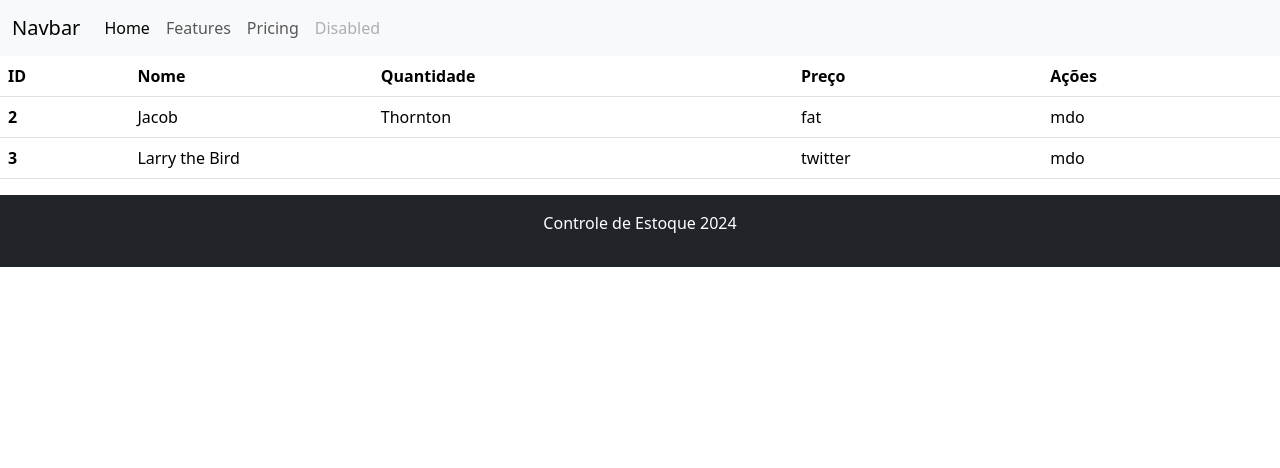
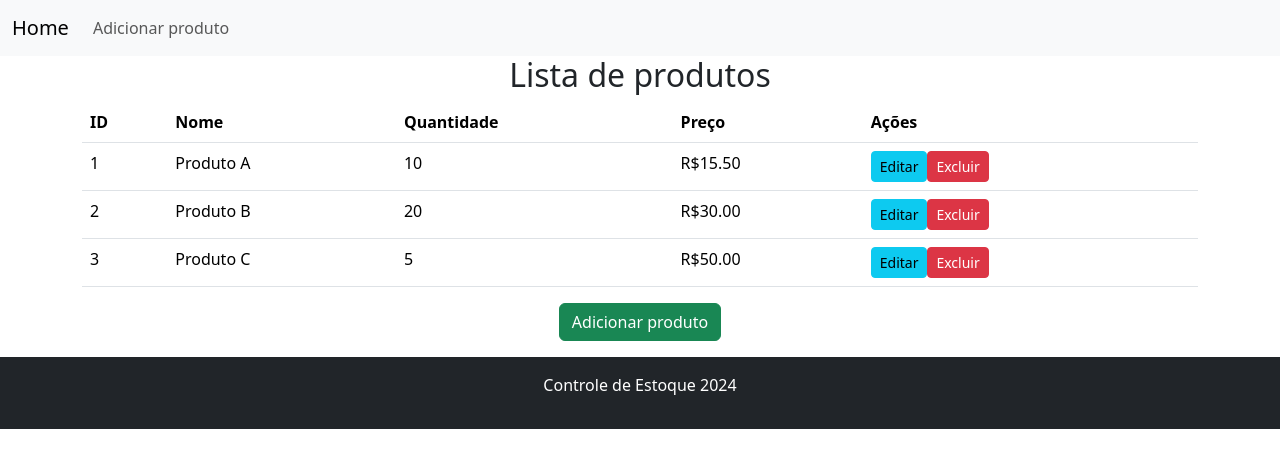
Before and after one commit to kimberlyyb/starttech, an Angular app in the folder projeto-angular2/: page /produtos-lista in a window 1280 px wide. Shown: the top 468 px of the page. Built offline with nearby package versions, Linux system fonts and the light colour scheme.

Commit message:
adicionei a logica

```diff
--- a/projeto-angular2/src/app/app.routes.ts
+++ b/projeto-angular2/src/app/app.routes.ts
@@ -1,8 +1,11 @@
 import { Routes } from '@angular/router';
 import { ProdutosListaComponent } from './produtos-lista/produtos-lista.component';
+import { ProdutosFormComponent } from './produtos-form/produtos-form.component';
 
 
 export const routes: Routes = [
     {path: '', redirectTo: 'produtos-lista', pathMatch:'full'},
     {path: 'produtos-lista', component: ProdutosListaComponent},
+    {path: 'produtos-form', component: ProdutosFormComponent},
+    {path: 'produtos-form/:id', component: ProdutosFormComponent}
 ];
--- /dev/null
+++ b/projeto-angular2/src/app/models/produtos.models.ts
@@ -0,0 +1,6 @@
+export interface Produto {
+    id: number;
+    nome: string;
+    quantidade: number;
+    preco: number;
+}
--- a/projeto-angular2/src/app/navbar/navbar.component.html
+++ b/projeto-angular2/src/app/navbar/navbar.component.html
@@ -1,22 +1,13 @@
 <nav class="navbar navbar-expand-lg bg-body-tertiary">
     <div class="container-fluid">
-      <a class="navbar-brand" href="#">Navbar</a>
+      <a class="navbar-brand" href="#">Home</a>
       <button class="navbar-toggler" type="button" data-bs-toggle="collapse" data-bs-target="#navbarNav" aria-controls="navbarNav" aria-expanded="false" aria-label="Toggle navigation">
         <span class="navbar-toggler-icon"></span>
       </button>
       <div class="collapse navbar-collapse" id="navbarNav">
         <ul class="navbar-nav">
           <li class="nav-item">
-            <a class="nav-link active" aria-current="page" href="#">Home</a>
-          </li>
-          <li class="nav-item">
-            <a class="nav-link" href="#">Features</a>
-          </li>
-          <li class="nav-item">
-            <a class="nav-link" href="#">Pricing</a>
-          </li>
-          <li class="nav-item">
-            <a class="nav-link disabled" aria-disabled="true">Disabled</a>
+            <a class="nav-link" ng-reflect-router-link="/produtos-form">Adicionar produto</a>
           </li>
         </ul>
       </div>
--- /dev/null
+++ b/projeto-angular2/src/app/produto.service.ts
@@ -0,0 +1,38 @@
+import { Injectable } from "@angular/core";
+import { Produto } from './models/produtos.models';
+
+@Injectable({
+    providedIn: 'root'
+})
+export class ProdutoService {
+    private produtos: Produto[] = [
+        { id: 1, nome: 'Produto A', quantidade: 10, preco: 15.5 },
+        { id: 2, nome: 'Produto B', quantidade: 20, preco: 30.0 },
+        { id: 3, nome: 'Produto C', quantidade: 5, preco: 50.0 }]
+
+    // pode ser usado para definir valores iniciais para as propiedades do objeto
+    constructor() { }
+
+    getProdutos(): Produto[] {
+        return this.produtos;
+    }
+    // adiciona um novo produto na array de produtos
+    addProduto(produto: Produto): void {
+        this.produtos.push(produto);
+    }
+    //  deleta
+    deleteProduto(id: number): void {
+        this.produtos = this.produtos.filter(produto => produto.id !== id);
+    }
+
+    getProdutoById(id: number): Produto | undefined {
+        return this.produtos.find(produto => produto.id === id);
+    }
+
+    updateProduto(updatedProduto: Produto): void {
+        const index = this.produtos.findIndex(produto => produto.id === updatedProduto.id);
+        if (index !== -1) {
+            this.produtos[index] = updatedProduto;
+        }
+    }
+};
--- /dev/null
+++ b/projeto-angular2/src/app/produtos-form/produtos-form.component.html
@@ -0,0 +1,27 @@
+<div class="container container-form">
+
+    <h2>{{ produto.id ? 'Editar produto' : 'Adicionar produto'}}</h2>
+
+    <form (ngSubmit)="salvarProduto()" #produtoForm="ngForm">
+
+        <div class="form-group">
+            <label for="nome">Nome do poduto</label>
+            <input type="text" class="form-control" id="nome" [(ngModel)]="produto.nome" name="nome" required>
+        </div>
+
+        <div class="form-group">
+            <label for="quantidade">Quantidade</label>
+            <input type="number" class="form-control" id="quantidade" [(ngModel)]="produto.quantidade" name="quantidade"
+                required>
+        </div>
+
+        <div class="form-group">
+            <label for="preco">Preço</label>
+            <input type="number" class="form-control" id="preco" [(ngModel)]="produto.preco" name="preco" required>
+        </div>
+
+        <button type="submit" class="btn btn-success mt-3" [disabled]="!produtoForm.form.valid">Salvar</button>
+    </form>
+
+
+</div>
--- /dev/null
+++ b/projeto-angular2/src/app/produtos-form/produtos-form.component.ts
@@ -0,0 +1,50 @@
+import { Component, OnInit } from '@angular/core';
+import {FormsModule} from '@angular/forms';
+import { Produto } from '../models/produtos.models';
+import { ActivatedRoute, Router } from '@angular/router';
+import { ProdutoService } from '../produto.service';
+
+@Component({
+  selector: 'app-produtos-form',
+  standalone: true,
+  imports: [FormsModule],
+  templateUrl: './produtos-form.component.html',
+  styleUrl: './produtos-form.component.css'
+})
+export class ProdutosFormComponent implements OnInit{
+produto: Produto = {
+  id: 0,
+  nome: '',
+  quantidade: 0,
+  preco: 0
+};
+
+constructor(
+  private produtoService: ProdutoService,
+  private route: ActivatedRoute,
+  private router: Router
+){}
+
+ngOnInit(): void {
+  const id = this.route.snapshot.paramMap.get('id');
+  if (id){
+    const produtoId = Number(id);
+    const produtoExistente = this.produtoService.getProdutoById(produtoId);
+    if(produtoExistente){
+      this.produto = {...produtoExistente};
+    }
+  }
+}
+salvarProduto(): void {
+  if (this.produto.id === 0){
+    const novoId = this.produtoService.getProdutos().length + 1;
+    this.produto.id = novoId;
+    this.produtoService.addProduto(this.produto);
+  }
+  else{
+    this.produtoService.updateProduto(this.produto);
+  }
+  this.router.navigate(['/produtos-lista']);
+}
+
+}
--- a/projeto-angular2/src/app/produtos-lista/produtos-lista.component.html
+++ b/projeto-angular2/src/app/produtos-lista/produtos-lista.component.html
@@ -1,3 +1,5 @@
+<div class="container">
+    <h2 class="text-center">Lista de produtos</h2>
 <table class="table">
     <thead>
         <tr>
@@ -9,25 +11,20 @@
         </tr>
     </thead>
     <tbody>
-        <!-- <tr *ngFor="let produto of produtos">
-            <th scope="row">1</th>
+        <tr *ngFor="let produto of produtos">
             <td>{{produto.id}}</td>
             <td>{{produto.nome}}</td>
             <td>{{produto.quantidade}}</td>
-            <td>{{produto.preco | currency 'BRL'}}</td>
-        </tr> -->
-        <tr>
-            <th scope="row">2</th>
-            <td>Jacob</td>
-            <td>Thornton</td>
-            <td>fat</td>
-            <td>mdo</td>
-        </tr>
-        <tr>
-            <th scope="row">3</th>
-            <td colspan="2">Larry the Bird</td>
-            <td>twitter</td>
-            <td>mdo</td>
+            <td>{{produto.preco | currency:'BRL'}}</td>
+            <td>
+                <button class="btn btn-info btn-sm" [routerLink]="['/produtos-form',produto.id]">Editar</button>
+                <button class="btn btn-danger btn-sm" (click)="deletarProduto(produto.id)">Excluir</button>
+            </td>
         </tr>
     </tbody>
 </table>
+</div>
+<div class="d-flex justify-content-center mb-3">
+
+    <button class="btn btn-success" [routerLink]="['/produtos-form']">Adicionar produto</button>
+</div>
--- a/projeto-angular2/src/app/produtos-lista/produtos-lista.component.ts
+++ b/projeto-angular2/src/app/produtos-lista/produtos-lista.component.ts
@@ -1,12 +1,27 @@
-import { Component } from '@angular/core';
+import { CommonModule } from '@angular/common';
+import { Component, OnInit } from '@angular/core';
+import { RouterModule } from '@angular/router';
+import { Produto } from '../models/produtos.models';
+import { ProdutoService } from '../produto.service';
 
 @Component({
   selector: 'app-produtos-lista',
   standalone: true,
-  imports: [],
+  imports: [RouterModule,CommonModule],
   templateUrl: './produtos-lista.component.html',
   styleUrl: './produtos-lista.component.css'
 })
-export class ProdutosListaComponent {
+export class ProdutosListaComponent implements OnInit{
+produtos: Produto[] = []
+
+constructor(private produtoService: ProdutoService) {}
+
+ngOnInit(): void{
+  this.produtos = this.produtoService.getProdutos();
+}
+deletarProduto(id:number): void{
+  this.produtoService.deleteProduto(id);
+  this.produtos = this.produtoService.getProdutos();
+}
 
 }
```
Also changed, not shown: projeto-angular2/src/app/produtos-form/produtos-form.component.css (added), 1 other file (tests, documents, lock files or other folders).
